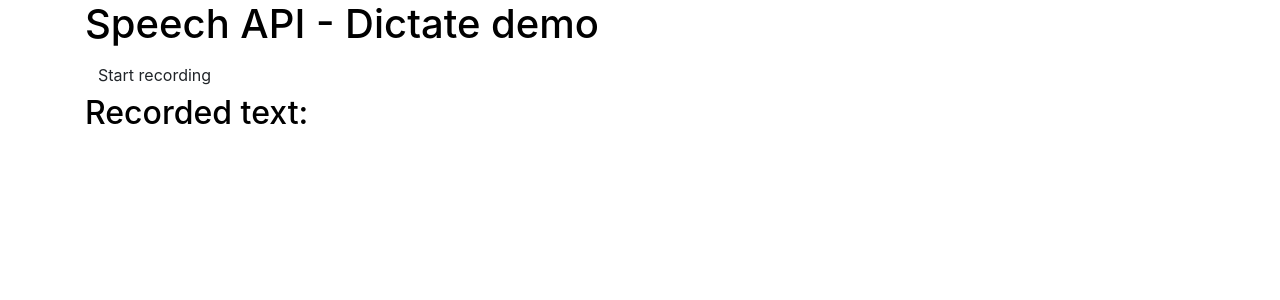
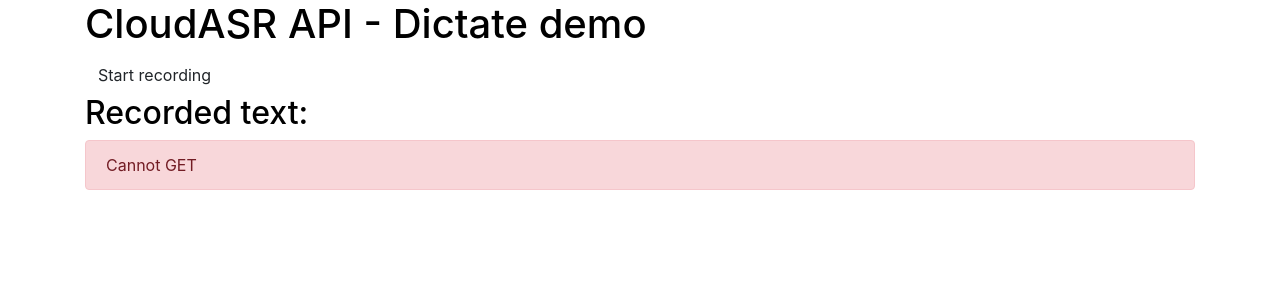
Before and after one commit to UFAL-DSG/cloud-asr, a Python web app: template cloudasr/frontend/templates/index.html in a window 1280 px wide. Shown: the top 300 px of the page. Run offline with Jinja, Linux system fonts and the light colour scheme; the template is opened without the code that fills it, so the values that code supplies are empty; some libraries are stand-ins or nearby versions.

Commit message:
Demo page improved.

```diff
--- a/cloudasr/frontend/static/js/SpeechRecognition.js
+++ b/cloudasr/frontend/static/js/SpeechRecognition.js
@@ -7,6 +7,7 @@
         this.onresult = function(event) {};
         this.onerror = function(event) {};
         this.onend = function() {};
+        this.isRecording = false;
 
         var recognizer = this;
         var recorder = createRecorder();
@@ -15,12 +16,14 @@
         this.start = function() {
             socket.emit('begin', {'model':'en-GB'});
             recorder.record();
+            this.isRecording = true;
             this.onstart();
         };
 
         this.stop = function() {
             socket.emit('end', {});
             recorder.stop();
+            this.isRecording = false;
             this.onend();
         };
 
@@ -30,6 +33,7 @@
 
         var handleError = function(error) {
             recognizer.onerror(error);
+            recognizer.stop();
         };
 
         var handleEnd = function() {
@@ -39,8 +43,12 @@
         function createSocket() {
             socket = io.connect();
 
-            socket.on("connection", function() {
+            socket.on("connect", function() {
                 console.log("Socket connected");
+            });
+
+            socket.on("connect_failed", function() {
+                handleError("Unable to connect to the server.");
             });
 
             socket.on("result", function(results) {
--- a/cloudasr/frontend/static/js/main.js
+++ b/cloudasr/frontend/static/js/main.js
@@ -6,7 +6,7 @@ $(document).ready(function() {
         if (results.length > 0 && results[0].final == true) {
             var transcript = results[0].alternative[0].transcript;
 
-            $('#result').prepend(transcript + '<br>');
+            $('#result').prepend('<div class="well well-sm">' + transcript + '</div>');
         };
     }
 
@@ -18,14 +18,16 @@ $(document).ready(function() {
         $('#record').html('<i class="icon-bullhorn"></i>Start recording');
     }
 
-    var recording = false;
+    speechRecognition.onerror = function(e) {
+        $('#result').prepend('<div class="alert alert-danger" role="alert">' + e + '</div>');
+    }
+
     $('#record').click(function() {
-        if(!recording) {
+        if(!speechRecognition.isRecording) {
             speechRecognition.start();
         } else {
             speechRecognition.stop();
         }
+    });
 
-        recording = !recording;
-    });
 });
--- a/cloudasr/frontend/templates/index.html
+++ b/cloudasr/frontend/templates/index.html
@@ -9,15 +9,15 @@
     <script src="{{ url_for('static', filename='js/SpeechRecognition.js') }}"></script>
     <script src="{{ url_for('static', filename='js/main.js') }}"></script>
 
-    <title>Speech API</title>
+    <title>CloudASR API</title>
 </head>
 <body>
     <div class="container">
-        <h1>Speech API - Dictate demo</h1>
+        <h1>CloudASR API - Dictate demo</h1>
         <a id="record" class="btn"><i class="icon-bullhorn"></i>Start recording</a>
 
         <h2>Recorded text:</h2>
-        <blockquote id="result"></blockquote>
+        <div id="result"></div>
     </div>
 </body>
 </html>
```
